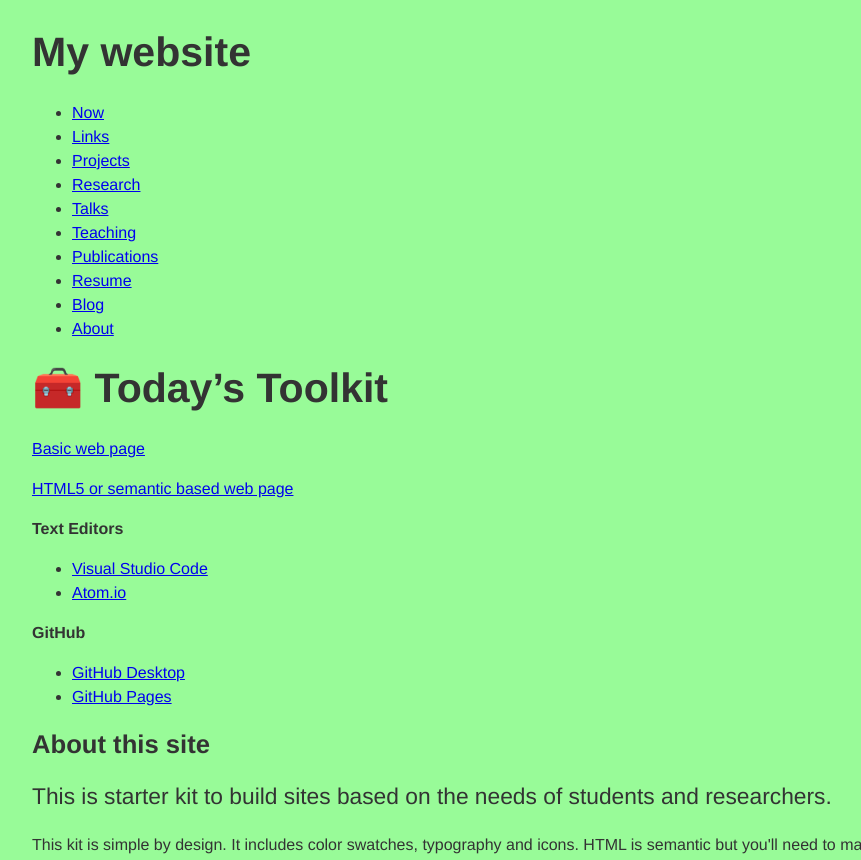
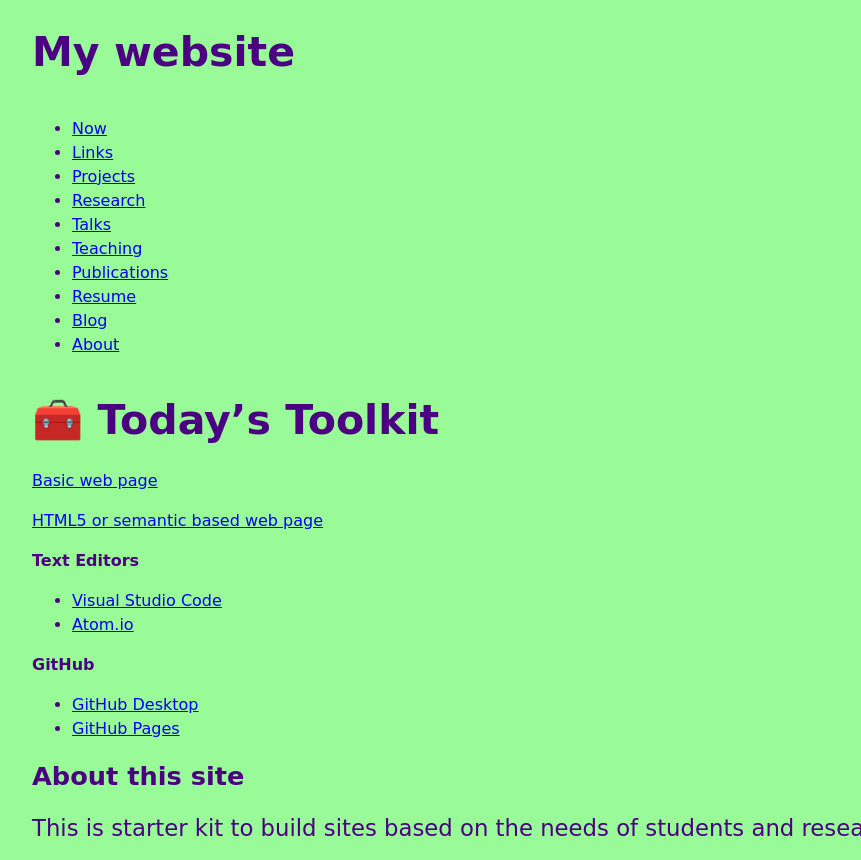
Before and after one commit to dtoneva/dtoneva.github.io, a plain HTML site: page index.html in a window 1280 px wide. Shown: the top 860 px of the page, without its empty margins (0-861 px from the left). Drawn offline with Linux system fonts and the light colour scheme.

Commit message:
Update index.html

```diff
--- a/index.html
+++ b/index.html
@@ -10,7 +10,14 @@
     <link rel="stylesheet" href="css/styles.css">
     <style>
      body {
-       background-color: palegreen; }
+       background-color: palegreen;
+       color: indigo;
+       font-family: cursive;
+      }
+
+      nav {
+        display: flex;
+      }
 
     </style>
 
```
